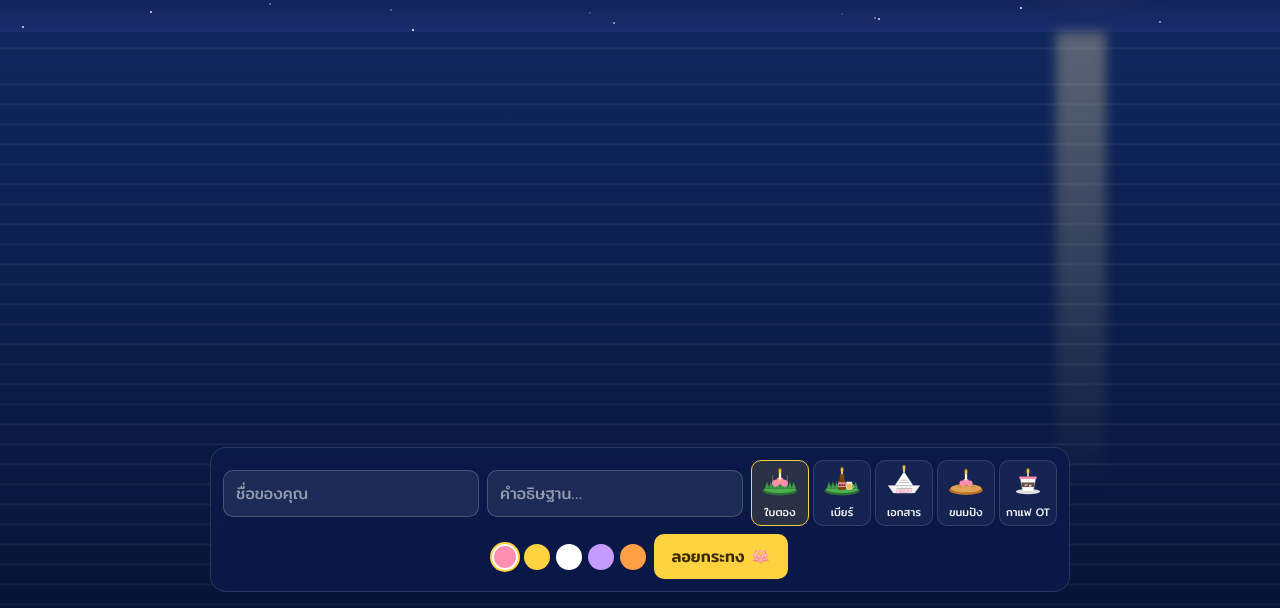
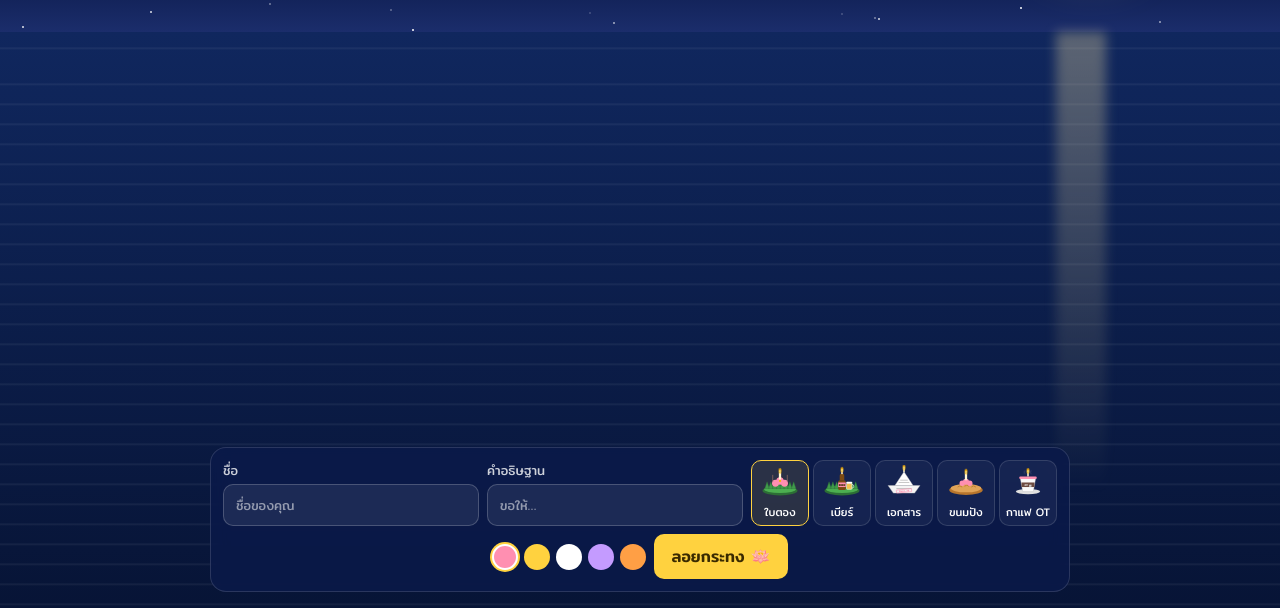
Before and after one commit to lahmpalms/loy-krathong26, a website built with Vite: page index.html in a window 1280 px wide. Shown: the part 192-800 px from the top of the page. Built offline with nearby package versions, Linux system fonts and the light colour scheme; files whose address does not match are found by name.

Commit message:
Label the name and wish fields so people stop swapping them
Co-Authored-By: Claude Opus 5.5 <noreply@anthropic.com>

```diff
--- a/index.html
+++ b/index.html
@@ -22,8 +22,10 @@
   <button id="open-form" class="fab" type="button">ลอยกระทง 🪷</button>
   <form id="form" class="panel">
     <button type="button" id="close-form" class="close" aria-label="ปิด">×</button>
-    <input id="name" maxlength="30" placeholder="ชื่อของคุณ" required />
-    <input id="wish" maxlength="80" placeholder="คำอธิษฐาน…" required />
+    <label class="field"><span>ชื่อ</span>
+      <input id="name" maxlength="30" placeholder="ชื่อของคุณ" autocomplete="nickname" required /></label>
+    <label class="field"><span>คำอธิษฐาน</span>
+      <input id="wish" maxlength="80" placeholder="ขอให้…" autocomplete="off" required /></label>
     <div class="kinds" id="kinds"></div>
     <div class="colors" id="colors"></div>
     <button type="submit">ลอยกระทง 🪷</button>
--- a/src/style.css
+++ b/src/style.css
@@ -92,8 +92,9 @@ body {
   background: #0b1a4acc; backdrop-filter: blur(8px);
   border: 1px solid #ffffff22;
 }
+.panel .field { flex: 1 1 150px; display: flex; flex-direction: column; gap: 4px; font-size: 13px; color: #ffffffcc; }
 .panel input {
-  flex: 1 1 150px; padding: 10px 12px; border-radius: 10px;
+  padding: 10px 12px; border-radius: 10px;
   border: 1px solid #ffffff33; background: #ffffff14; color: #fff; font: inherit;
 }
 .panel input::placeholder { color: #ffffff88; }
@@ -148,7 +149,8 @@ body {
     display: block; position: absolute; top: 4px; right: 8px;
     width: 40px; height: 40px; border: 0; background: none; color: #fff; font-size: 28px; cursor: pointer;
   }
-  .panel input { flex: none; font-size: 16px; padding: 12px; }
+  .panel .field { flex: none; }
+  .panel input { font-size: 16px; padding: 12px; }
   .kinds { justify-content: space-between; flex-wrap: nowrap; }
   .kind { width: auto; flex: 1; }
   .colors { justify-content: center; gap: 12px; }
```
